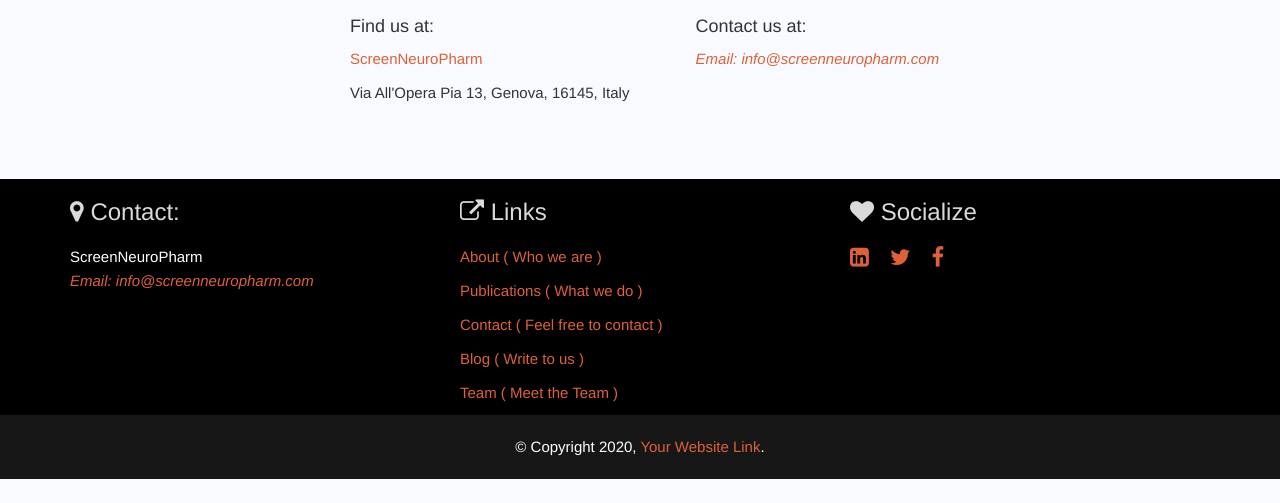
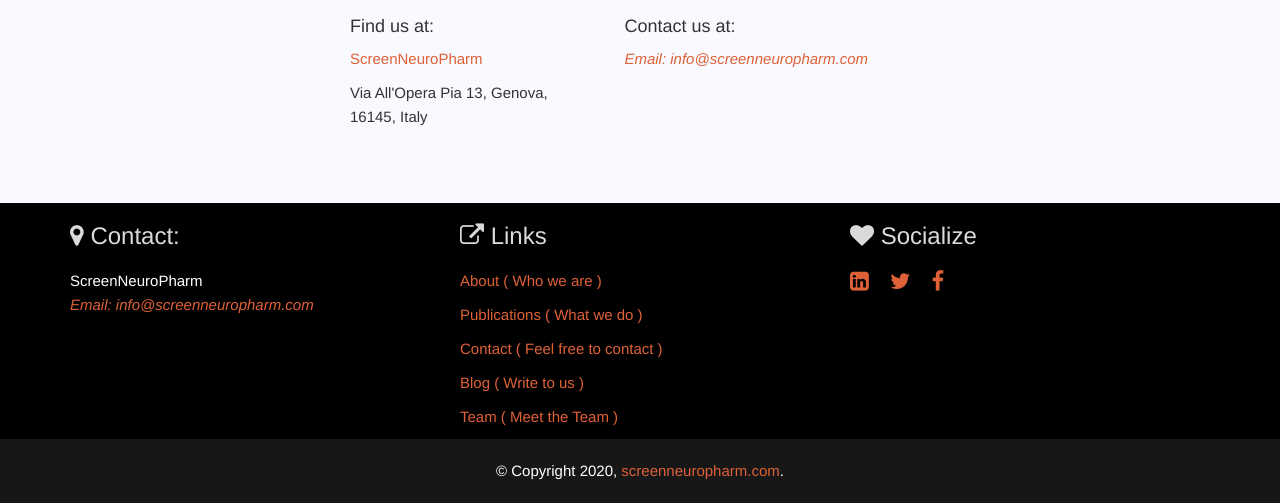
Before and after one commit to ScreenNeuroPharm/screenneuropharm.github.io, a Jekyll site: the page built from contact.html, in a window 1280 px wide. Shown: the part 541-1044 px from the top of the page. Built offline with Jekyll 4.4.1, drawn with Linux system fonts in a browser that asks for light colours; before the commit the page ends 1020 px from its top, so only the background shows below that.

Commit message:
fix size contact.html page

```diff
--- a/_includes/footer.html
+++ b/_includes/footer.html
@@ -51,6 +51,6 @@
   </div>
 
   <div class="copyright text center">
-    <p>&copy; Copyright {{ site.time | date: '%Y' }}, <a href="https://screenneuropharm.com">Your Website Link</a>. </p>
+    <p>&copy; Copyright {{ site.time | date: '%Y' }}, <a href="https://screenneuropharm.com"> screenneuropharm.com</a>. </p>
   </div>
 </footer>
--- a/contact.html
+++ b/contact.html
@@ -11,7 +11,7 @@ published: true
       <iframe width="100%" height="450px" frameborder="0" scrolling="no" marginheight="0" marginwidth="0" src="{{ site.google_map }}"></iframe>
       <br />
     </div>
-    <div class="container col-md-10 col-md-offset-3">
+    <div class="container col-md-8 col-md-offset-3">
       <div class="col-lg-4">
         <h4>Find us at:</h4>
 
```
Also changed, not shown: _includes/header.html (+4 -4 lines).
